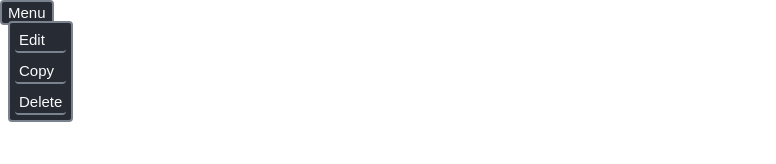
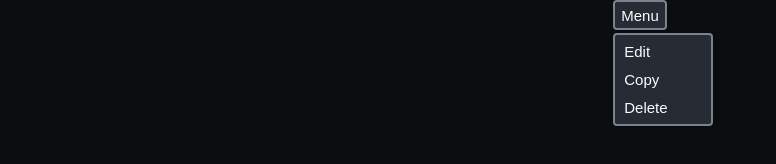
Before and after one commit to DogGotSwag/dropDownMenu, a website built with webpack: page src/template.html in a window 1280 px wide. Both pictures are taken after a click on the button "Menu". Shown: the whole page, without its empty margins (0-776 px from the left). Built offline with nearby package versions, Linux system fonts and the light colour scheme.

Commit message:
add css to index and make css changes to menu
css to index so i can better see how it will work
in real life sitution, css changes to make menu
look better

```diff
--- a/src/dropDownMenuStyle.css
+++ b/src/dropDownMenuStyle.css
@@ -1,6 +1,7 @@
 *{
     margin: 0;
     padding: 0;
+    box-sizing: border-box;
 }
 .dropDownButton {
     position: relative;
@@ -22,16 +23,19 @@
 
 
 .ulStyle{
-    position: absolute;
-    border: 2px solid black;
     display: flex;
+    width: 100px;
+    padding: 5px;
+    gap: 5px;
     flex-direction: column;
-    gap: 6px;
-    padding: 5px;
     background-color: rgba(39,43,51,255);
     border-radius: 4px;
     cursor: default;
     border: 2px solid rgba(122,130,142,255);
+
+    position: absolute;
+    top: 31px;
+    left: -2px;
 }
 
 .nonVisible {
@@ -44,9 +48,9 @@
     color: rgba(251,252,253,255);
     cursor: pointer;
     text-align: left;
-    border-bottom: 2px solid rgba(122,130,142,255);
 }
 
 .ulStyle li:hover{
-    border: 2px solid rgba(64,158,255,255);
+    outline: 1px solid rgba(64,158,255,255);
+    border-bottom: 2px solid transparent;
 }
--- a/src/index.js
+++ b/src/index.js
@@ -1,3 +1,4 @@
 import dropMenu from './dropMenu';
+import './style.css';
 
 dropMenu('.dropButton');
--- /dev/null
+++ b/src/style.css
@@ -0,0 +1,19 @@
+* {
+    margin: 0;
+    padding: 0;
+}
+body,
+html {
+  background-color: rgba(10, 12, 15, 255);
+  height: 100%;
+  width: 100%;
+}
+
+body {
+    display: flex;
+    justify-content: center;
+}
+
+body button{
+    height: 30px;
+}
```
